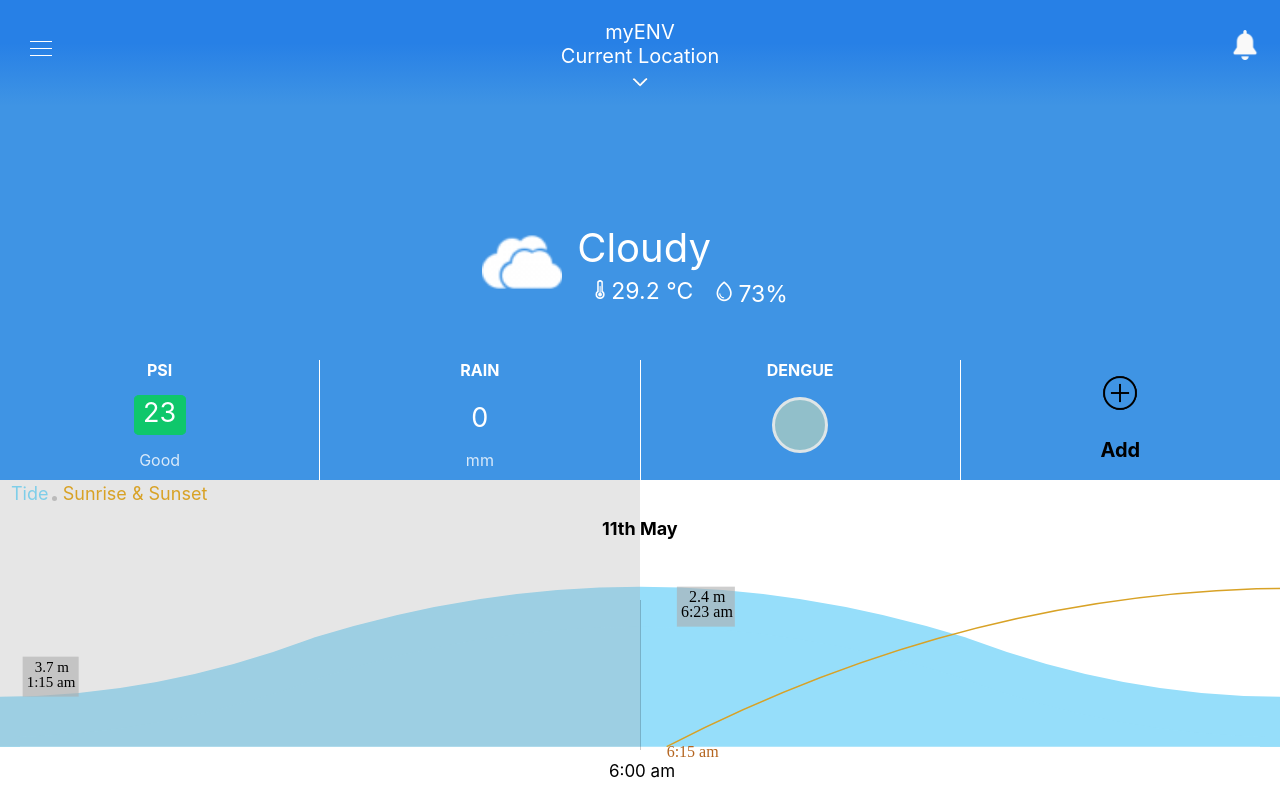
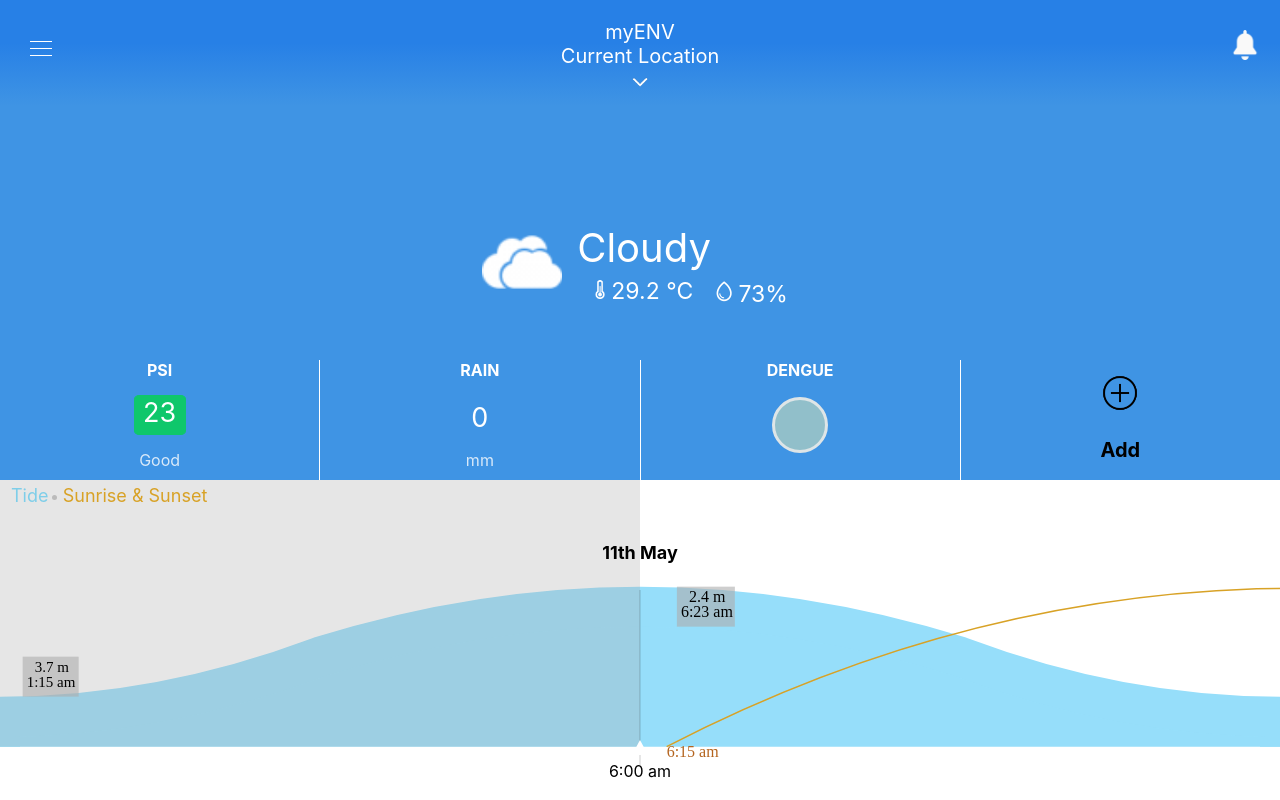
Before and after one commit to LeHaiDang67/assignment_chart, a React (Create React App) app: page / in a window 1280 px wide. Built offline with nearby package versions, Linux system fonts and the light colour scheme.

Commit message:
update scss chart

```diff
--- a/src/components/ChartWeather/ChartWeather.js
+++ b/src/components/ChartWeather/ChartWeather.js
@@ -39,10 +39,7 @@
 
   }
 
-  const chartBackground = useCallback(({ widthChart, ctx }) => {
-
-
-
+  const chartBackground = useCallback(({ widthChart, ctx}) => {
     //water
     ctx.beginPath();
 
@@ -340,6 +337,11 @@
     ctx.font = "16px Times New Roman";
     ctx.fillText(formatTime(tideAndSunData.days[2].sunsetTime), 793 * widthChart / 144, canvasHeight + 10);
 
+    //the sun scroll
+   // ctx.beginPath();
+  //  ctx.drawImage(sunImage, 100 ,10);
+
+
 
 
   }, [tideAndSunData, size]);
@@ -379,6 +381,15 @@
 
   }
 
+  const sunScroll = (xSun, ySun) =>{
+    const ctx = myRef.current.getContext('2d');
+    let sunImage = new Image();
+    sunImage.src = './../sun.png';
+    sunImage.onload = () =>{
+    ctx.drawImage(sunImage, xSun, ySun , 30, 30);
+    }
+  }
+
   const scrollWindow = () => {
     const widthWindow = window.innerWidth;
     let currentScroll = document.getElementById('chart-container').scrollLeft;
@@ -390,6 +401,7 @@
     if (currentScroll < (widthWindow + widthWindow / 2)) {
       let startTime = 6;
       formatTimeCurrent(currentHour, currentMinute, countTimeMinute, countTimeHour, startTime);
+    //  sunScroll(size/2 * currentScroll, canvasHeight-15)
       let currentMouth = tideAndSunData.days[0].sunriseTime.getMonth();
       setCurrentDate(`${tideAndSunData.days[0].sunriseTime.getDate()}th ${months[currentMouth]}`);
 
@@ -416,11 +428,11 @@
             let currentMouth = data.currentTime.getMonth();
             setTideAndSunData(data);
             setCurrentDate(`${data.currentTime.getDate(0)}th ${months[currentMouth]}`);
-            // console.log(tideAndSunData.days[2].sunriseTime.getDate());
 
           }
         );
     }
+
 
 
     if (tideAndSunData !== 0) {
@@ -432,9 +444,6 @@
       chartBackground({ widthChart: size, ctx });
 
     }
-
-
-
 
     return () => window.removeEventListener('resize', resizeWindow);
 
@@ -449,7 +458,7 @@
         <span className='text-time'>{scrollBar}</span>
 
           <span className='text-line'></span>
-
+          <span className ='triangle-up'/>
 
         <div className='title-chart-weather'>
           <span className='text-light-blue'>Tide</span>
@@ -458,7 +467,7 @@
 
         </div>
 
-        <img ref={sunRef} src='./../sun.png' name='sun' width={45} height={45} />
+
         <div className='text-day'>{currentDate}</div>
 
       </div>
--- a/src/components/ChartWeather/ChartWeather.scss
+++ b/src/components/ChartWeather/ChartWeather.scss
@@ -6,6 +6,7 @@
     overflow-x: scroll;
     height: 100%;
     width: 100%;
+    position: relative;
 
     img{
         position: relative;
@@ -14,57 +15,71 @@
     .text-day{
         display: inline-block;
         position: sticky;
-        left: 47%;
+        left: 50%;
+        transform: translateX(-50%);
         bottom: 74%;
         font-size: 18px;
         font-weight: bolder;
     }
 
 
-        .text-line{
-            position: absolute;
+    .text-line{
+            position: sticky;
             left: 50%;
-            bottom: 50px;
+            transform: translateX(-50%);
+            bottom: 35px;
             width: 1px;
-            height: 150px;
+            height: 175px;
             background: rgba(0,0,0,.2);
             content: "";
-        }
+    }
 
+    .triangle-up{
+        width: 0;
+        height: 0;
+        border-left: 8px solid transparent;
+        border-right: 8px solid transparent;
+        border-bottom: 15px solid rgb(255, 255, 255);
+        position: sticky;
+        left: 50%;
+        transform: translateX(-50%);
+        bottom: 45px;
+    }
 
     .text-time{
-        font-size: 17px;
+        font-size: 16px;
         display: inline-block;
         position: sticky;
         width: 80px;
-        left: 47%;
-        bottom: 7px;
+        left: 50%;
+        transform: translateX(-50%);
+        top: 0px;
     }
     .title-chart-weather{
         font-size: 18px;
         position: sticky;
         left: 10px;
         width: 100%;
-        height: 100%;
+        bottom: 500px;
         span{
             margin-right: 5px;
         }
         .text-light-blue{
             color: rgb(126, 206, 233);
             position: absolute;
-            top: -93%;
+            top: 5px;
             left: 1px;
         }
         .text-orange{
             position: absolute;
-            top: -93%;
+            top: 5px;
             left: 50px;
             color: rgb(216, 162, 38);
             width: 150px;
         }
         .text-dot{
             position: absolute;
-            top: -89%;
+            top: 15px;
             left: 42px;
             width: 5px;
             height: 5px;
--- a/src/services/mockData.js
+++ b/src/services/mockData.js
@@ -103,7 +103,7 @@
             },
           ],
         });
-      }, 10);
+      }, 1000);
     });
     return promise;
   };
```
